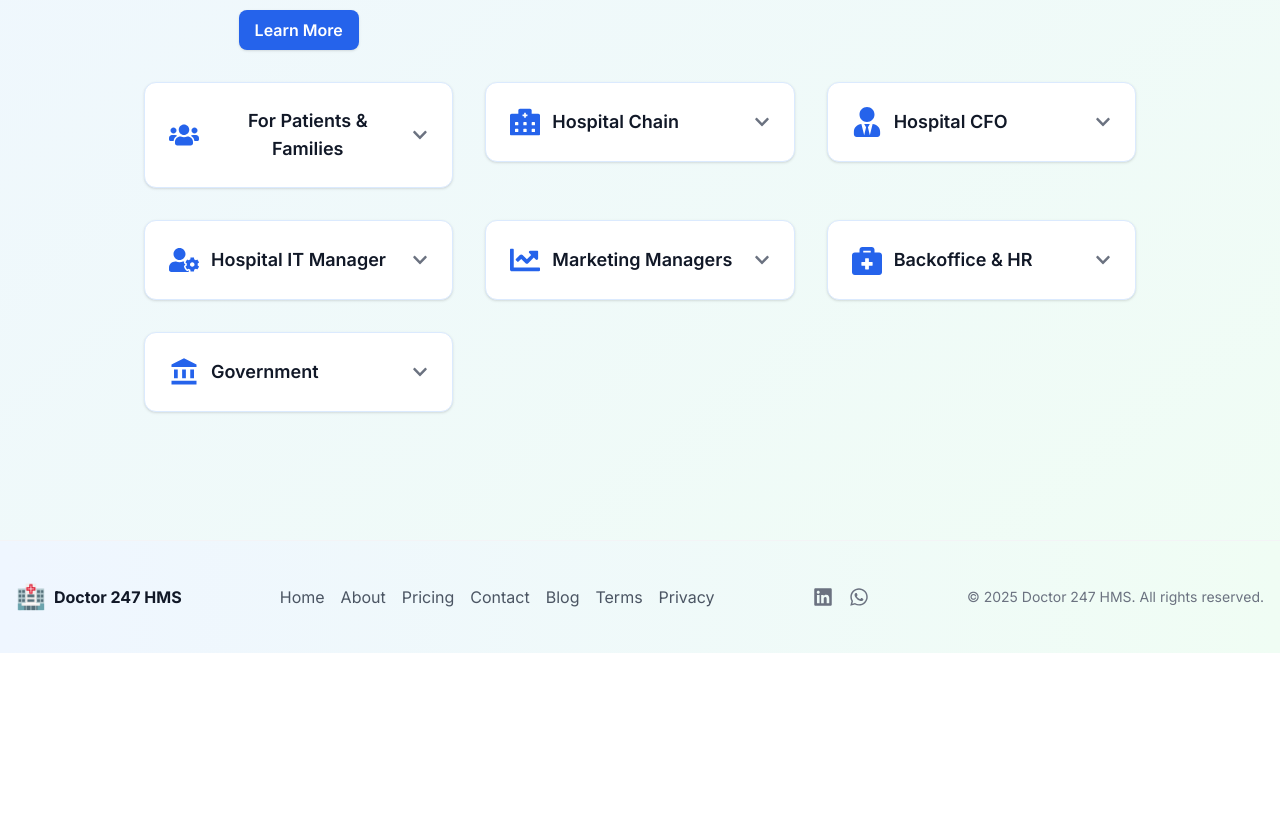
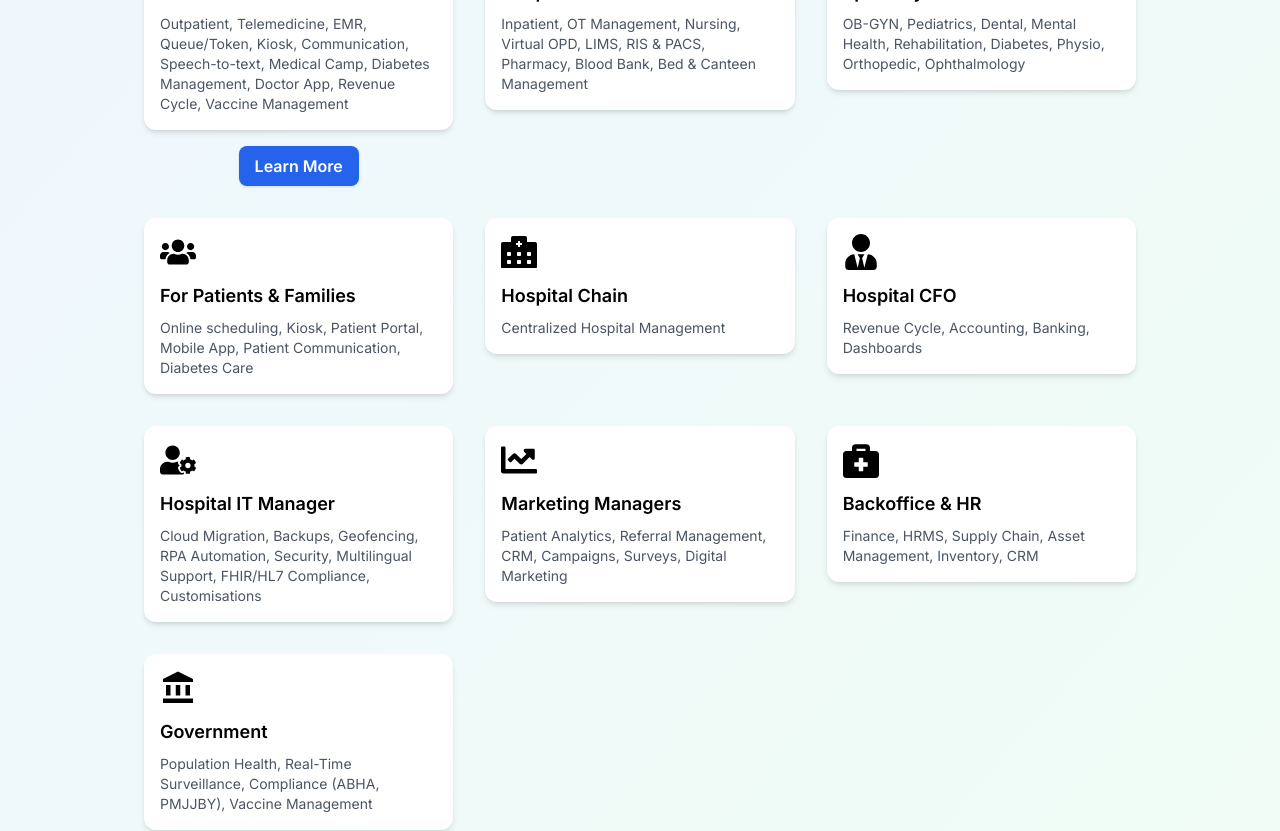
Before and after one commit to doctorsoftware/doctorsoftware, a React (Create React App) app: page /solutions in a window 1280 px wide. Shown: the part 460-1291 px from the top of the page. Before the commit the page ends 1113 px from the top, so only its background shows below. Built offline with nearby package versions, Linux system fonts and the light colour scheme.

Commit message:
Fix: Add SolutionCard component to resolve Netlify build error

```diff
--- a/src/components/SolutionCard.jsx
+++ b/src/components/SolutionCard.jsx
@@ -1,32 +1,13 @@
-import React, { useState } from 'react';
-import { FaChevronDown } from 'react-icons/fa';
+import React from "react";
 
-export default function SolutionCard({ title, icon, modules }) {
-  const [open, setOpen] = useState(false);
+const SolutionCard = ({ title, icon, description }) => {
   return (
-    <div className="bg-white rounded-xl shadow p-6 border border-blue-100 hover:shadow-lg transition flex flex-col">
-      <button
-        className="flex items-center justify-between w-full focus:outline-none"
-        onClick={() => setOpen(o => !o)}
-        aria-expanded={open}
-      >
-        <div className="flex items-center gap-3">
-          <span className="text-3xl text-blue-600">{icon}</span>
-          <span className="font-semibold text-lg text-gray-900">{title}</span>
-        </div>
-        <FaChevronDown className={`ml-2 text-gray-500 transition-transform duration-300 ${open ? 'rotate-180' : ''}`} />
-      </button>
-      <div
-        className={`overflow-hidden transition-all duration-300 ${open ? 'max-h-96 mt-4' : 'max-h-0'}`}
-      >
-        <ul className="pl-2 space-y-2">
-          {modules.map((mod, i) => (
-            <li key={i} className="text-gray-700 text-base flex items-center gap-2">
-              <span className="text-blue-400">•</span> {mod}
-            </li>
-          ))}
-        </ul>
-      </div>
+    <div className="p-4 bg-white rounded-xl shadow-md hover:shadow-lg transition duration-300">
+      <div className="text-4xl mb-3">{icon}</div>
+      <h3 className="text-lg font-semibold mb-2">{title}</h3>
+      <p className="text-sm text-gray-600">{description}</p>
     </div>
   );
-}
+};
+
+export default SolutionCard;
--- a/src/pages/Solutions.jsx
+++ b/src/pages/Solutions.jsx
@@ -10,73 +10,53 @@ const solutions = [
   {
     title: 'Clinics',
     icon: <FaClinicMedical />,
-    modules: [
-      'Outpatient', 'Telemedicine', 'EMR', 'Queue/Token', 'Kiosk', 'Communication', 'Speech-to-text', 'Medical Camp', 'Diabetes Management', 'Doctor App', 'Revenue Cycle', 'Vaccine Management'
-    ],
+    description: 'Outpatient, Telemedicine, EMR, Queue/Token, Kiosk, Communication, Speech-to-text, Medical Camp, Diabetes Management, Doctor App, Revenue Cycle, Vaccine Management',
     link: '/clinic-software'
   },
   {
     title: 'Hospitals',
     icon: <MdLocalHospital />,
-    modules: [
-      'Inpatient', 'OT Management', 'Nursing', 'Virtual OPD', 'LIMS', 'RIS & PACS', 'Pharmacy', 'Blood Bank', 'Bed & Canteen Management'
-    ]
+    description: 'Inpatient, OT Management, Nursing, Virtual OPD, LIMS, RIS & PACS, Pharmacy, Blood Bank, Bed & Canteen Management'
   },
   {
     title: 'Specialty Care',
     icon: <FaUserMd />,
-    modules: [
-      'OB-GYN', 'Pediatrics', 'Dental', 'Mental Health', 'Rehabilitation', 'Diabetes', 'Physio', 'Orthopedic', 'Ophthalmology'
-    ]
+    description: 'OB-GYN, Pediatrics, Dental, Mental Health, Rehabilitation, Diabetes, Physio, Orthopedic, Ophthalmology'
   },
   {
     title: 'For Patients & Families',
     icon: <FaUsers />,
-    modules: [
-      'Online scheduling', 'Kiosk', 'Patient Portal', 'Mobile App', 'Patient Communication', 'Diabetes Care'
-    ]
+    description: 'Online scheduling, Kiosk, Patient Portal, Mobile App, Patient Communication, Diabetes Care'
   },
   {
     title: 'Hospital Chain',
     icon: <FaHospitalAlt />,
-    modules: [
-      'Centralized Hospital Management'
-    ]
+    description: 'Centralized Hospital Management'
   },
   {
     title: 'Hospital CFO',
     icon: <FaUserTie />,
-    modules: [
-      'Revenue Cycle', 'Accounting', 'Banking', 'Dashboards'
-    ]
+    description: 'Revenue Cycle, Accounting, Banking, Dashboards'
   },
   {
     title: 'Hospital IT Manager',
     icon: <FaUserCog />,
-    modules: [
-      'Cloud Migration', 'Backups', 'Geofencing', 'RPA Automation', 'Security', 'Multilingual Support', 'FHIR/HL7 Compliance', 'Customisations'
-    ]
+    description: 'Cloud Migration, Backups, Geofencing, RPA Automation, Security, Multilingual Support, FHIR/HL7 Compliance, Customisations'
   },
   {
     title: 'Marketing Managers',
     icon: <FaChartLine />,
-    modules: [
-      'Patient Analytics', 'Referral Management', 'CRM', 'Campaigns', 'Surveys', 'Digital Marketing'
-    ]
+    description: 'Patient Analytics, Referral Management, CRM, Campaigns, Surveys, Digital Marketing'
   },
   {
     title: 'Backoffice & HR',
     icon: <FaBriefcaseMedical />,
-    modules: [
-      'Finance', 'HRMS', 'Supply Chain', 'Asset Management', 'Inventory', 'CRM'
-    ]
+    description: 'Finance, HRMS, Supply Chain, Asset Management, Inventory, CRM'
   },
   {
     title: 'Government',
     icon: <MdAccountBalance />,
-    modules: [
-      'Population Health', 'Real-Time Surveillance', 'Compliance (ABHA, PMJJBY)', 'Vaccine Management'
-    ]
+    description: 'Population Health, Real-Time Surveillance, Compliance (ABHA, PMJJBY), Vaccine Management'
   },
 ];
 
@@ -91,7 +71,7 @@ export default function Solutions() {
           <div className="grid grid-cols-1 sm:grid-cols-2 md:grid-cols-2 lg:grid-cols-3 gap-8">
             {solutions.map((s, i) => (
               <div key={i}>
-                <SolutionCard title={s.title} icon={s.icon} modules={s.modules} />
+                <SolutionCard title={s.title} icon={s.icon} description={s.description} />
                 {s.link && (
                   <div className="mt-4 text-center">
                     <Link to={s.link} className="inline-block bg-blue-600 text-white px-4 py-2 rounded-lg font-semibold shadow hover:bg-blue-700 transition">Learn More</Link>
```
